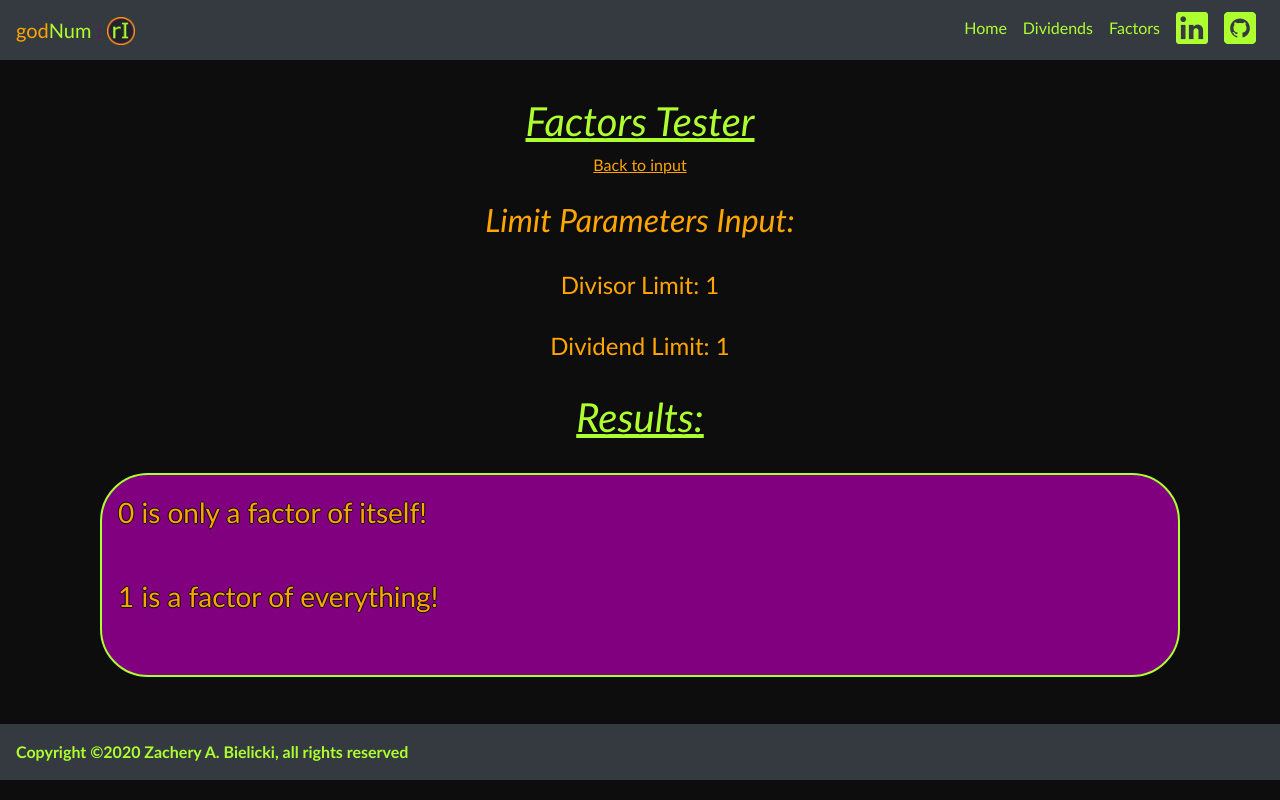
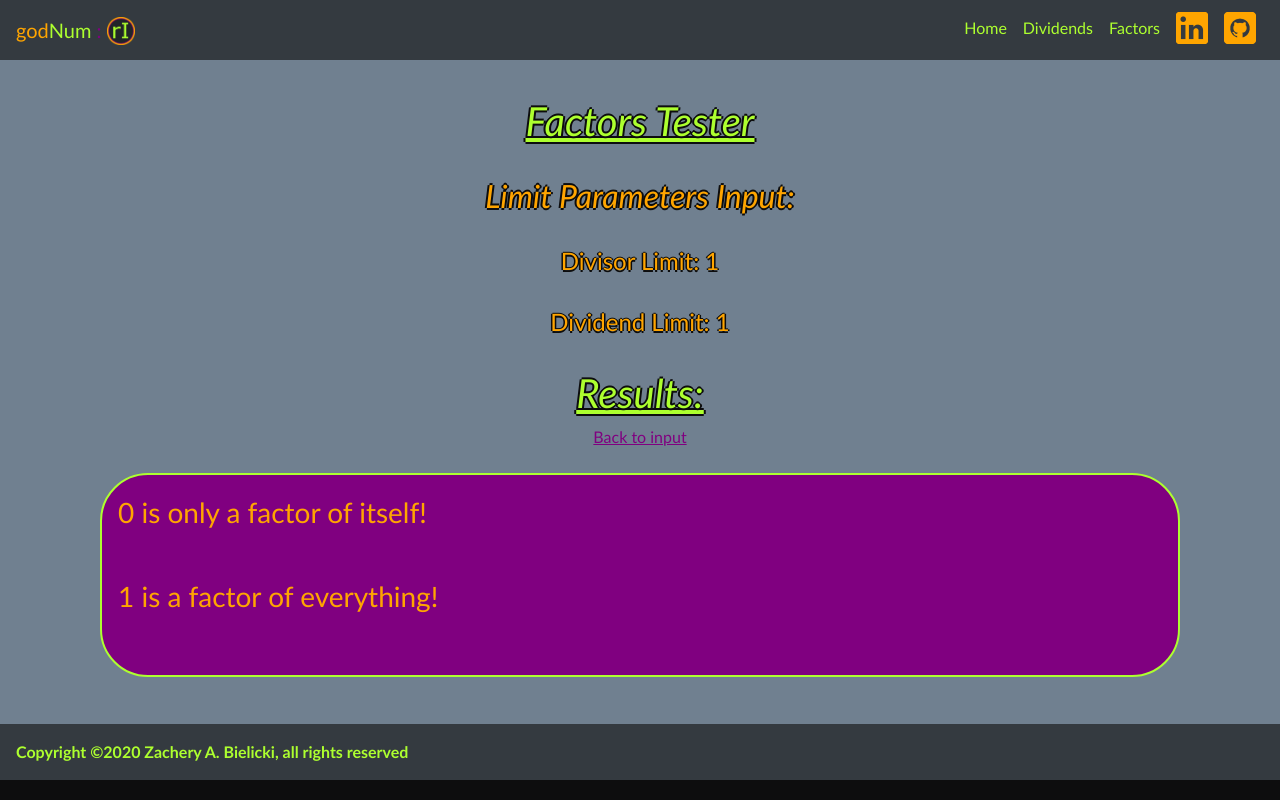
Before and after one commit to relativelyIntuitive/godNum, a Flask app: page /factors/results in a window 1280 px wide. Run offline with Flask 2, Linux system fonts and the light colour scheme; the visitor is signed in with stand-in values (Sample User, id 1).

Commit message:
-updated readme to match site greeting -made icons orange -changed <a> styles

```diff
--- a/static/styles/style.css
+++ b/static/styles/style.css
@@ -67,7 +67,7 @@ pre code {
 
 .input-group-text {
     color: #ffa500;
-    text-shadow: -0.5px 0 #0d0d0e, 0 0.5px #0d0d0e, 0.5px 0 #0d0d0e, 0 -0.5px #0d0d0e;
+    /* text-shadow: -0.5px 0 #0d0d0e, 0 0.5px #0d0d0e, 0.5px 0 #0d0d0e, 0 -0.5px #0d0d0e; */
 }
 
 .custom-file-label {
@@ -87,9 +87,15 @@ pre code {
     text-align: center;
 }
 
+.back {
+    color: #800080;
+    text-decoration: underline;
+}
+
 /* || #ID Selectors */
 #wrapper {
-    background-color: #0d0d0e;
+    background-color: slategray;
+    margin: -px;
     background-repeat:no-repeat;
     background-size: 100%;
     background-position: center;
@@ -148,14 +154,9 @@ pre code {
     color: #ffa500;
     border: 0.18rem solid #adff2f;
     border-radius: 3rem;
-    text-shadow: -1px 0 #0d0d0e, 0 1px #0d0d0e, 1px 0 #0d0d0e, 0 -1px #0d0d0e;
+    /* text-shadow: -1px 0 #0d0d0e, 0 1px #0d0d0e, 1px 0 #0d0d0e, 0 -1px #0d0d0e; */
     font-size: 1rem;
     padding: 1rem;
-}
-
-.content a {
-    color: #ffa500;
-    text-decoration: underline;
 }
 
 textarea.form-control {
--- a/templates/dividends.html
+++ b/templates/dividends.html
@@ -41,12 +41,12 @@
                     </li>
                     <li class="nav-item">
                         <a class="nav-link" href="https://www.linkedin.com/in/relativelyintuitive/" target="_blank">
-                            <img id="li_icon" src="{{ url_for('static', filename='/images/linkedin_icon_square.png') }}" alt="missing icon!">
+                            <img id="li_icon" src="{{ url_for('static', filename='/images/linkedin_icon_square_orange.png') }}" alt="missing icon!">
                         </a>
                     </li>
                     <li class="nav-item">
                         <a class="nav-link" href="https://www.github.com/relativelyintuitive/" target="_blank">
-                            <img id="gh_icon" src="{{ url_for('static', filename='/images/github_icon_square.png') }}" alt="missing icon!">
+                            <img id="gh_icon" src="{{ url_for('static', filename='/images/github_icon_square_orange.png') }}" alt="missing icon!">
                         </a>
                     </li>
                 </ul>
--- a/templates/factors.html
+++ b/templates/factors.html
@@ -41,12 +41,12 @@
                     </li>
                     <li class="nav-item">
                         <a class="nav-link" href="https://www.linkedin.com/in/relativelyintuitive/" target="_blank">
-                            <img id="li_icon" src="{{ url_for('static', filename='/images/linkedin_icon_square.png') }}" alt="missing icon!">
+                            <img id="li_icon" src="{{ url_for('static', filename='/images/linkedin_icon_square_orange.png') }}" alt="missing icon!">
                         </a>
                     </li>
                     <li class="nav-item">
                         <a class="nav-link" href="https://www.github.com/relativelyintuitive/" target="_blank">
-                            <img id="gh_icon" src="{{ url_for('static', filename='/images/github_icon_square.png') }}" alt="missing icon!">
+                            <img id="gh_icon" src="{{ url_for('static', filename='/images/github_icon_square_orange.png') }}" alt="missing icon!">
                         </a>
                     </li>
                 </ul>
--- a/templates/factors_results.html
+++ b/templates/factors_results.html
@@ -46,12 +46,12 @@
                     </li>
                     <li class="nav-item">
                         <a class="nav-link" href="https://www.linkedin.com/in/relativelyintuitive/" target="_blank">
-                            <img id="li_icon" src="{{ url_for('static', filename='/images/linkedin_icon_square.png') }}" alt="missing icon!">
+                            <img id="li_icon" src="{{ url_for('static', filename='/images/linkedin_icon_square_orange.png') }}" alt="missing icon!">
                         </a>
                     </li>
                     <li class="nav-item">
                         <a class="nav-link" href="https://www.github.com/relativelyintuitive/" target="_blank">
-                            <img id="gh_icon" src="{{ url_for('static', filename='/images/github_icon_square.png') }}" alt="missing icon!">
+                            <img id="gh_icon" src="{{ url_for('static', filename='/images/github_icon_square_orange.png') }}" alt="missing icon!">
                         </a>
                     </li>
                 </ul>
@@ -64,8 +64,6 @@
                 <div class="col">
                     <div class="content container">
                         <h1>Factors Tester</h1>
-                        <a href="/dividends">Back to input</a>
-                        <br/>
                         <br/>
                         <h2>Limit Parameters Input:</h2>
                         <br/>
@@ -74,6 +72,8 @@
                         <h4>Dividend Limit: {{dividendLimit}}</h4>
                         <br/>
                         <h1>Results:</h1>
+                        <a class="back" href="/dividends">Back to input</a>
+                        <br/>
                         <br/>
                         <p id="results">
                             <script type="text/javascript">
--- a/templates/index.html
+++ b/templates/index.html
@@ -41,12 +41,12 @@
                     </li>
                     <li class="nav-item">
                         <a class="nav-link" href="https://www.linkedin.com/in/relativelyintuitive/" target="_blank">
-                            <img id="li_icon" src="{{ url_for('static', filename='/images/linkedin_icon_square.png') }}" alt="missing icon!">
+                            <img id="li_icon" src="{{ url_for('static', filename='/images/linkedin_icon_square_orange.png') }}" alt="missing icon!">
                         </a>
                     </li>
                     <li class="nav-item">
                         <a class="nav-link" href="https://www.github.com/relativelyintuitive/" target="_blank">
-                            <img id="gh_icon" src="{{ url_for('static', filename='/images/github_icon_square.png') }}" alt="missing icon!">
+                            <img id="gh_icon" src="{{ url_for('static', filename='/images/github_icon_square_orange.png') }}" alt="missing icon!">
                         </a>
                     </li>
                 </ul>
```
Also changed, not shown: templates/dividends_results.html (+3 -4 lines), README.md, static/images/github_icon_square.png (deleted), static/images/github_icon_square_orange.png (added), static/images/linkedin_icon_square.png (deleted), static/images/linkedin_icon_square_orange.png (added).
